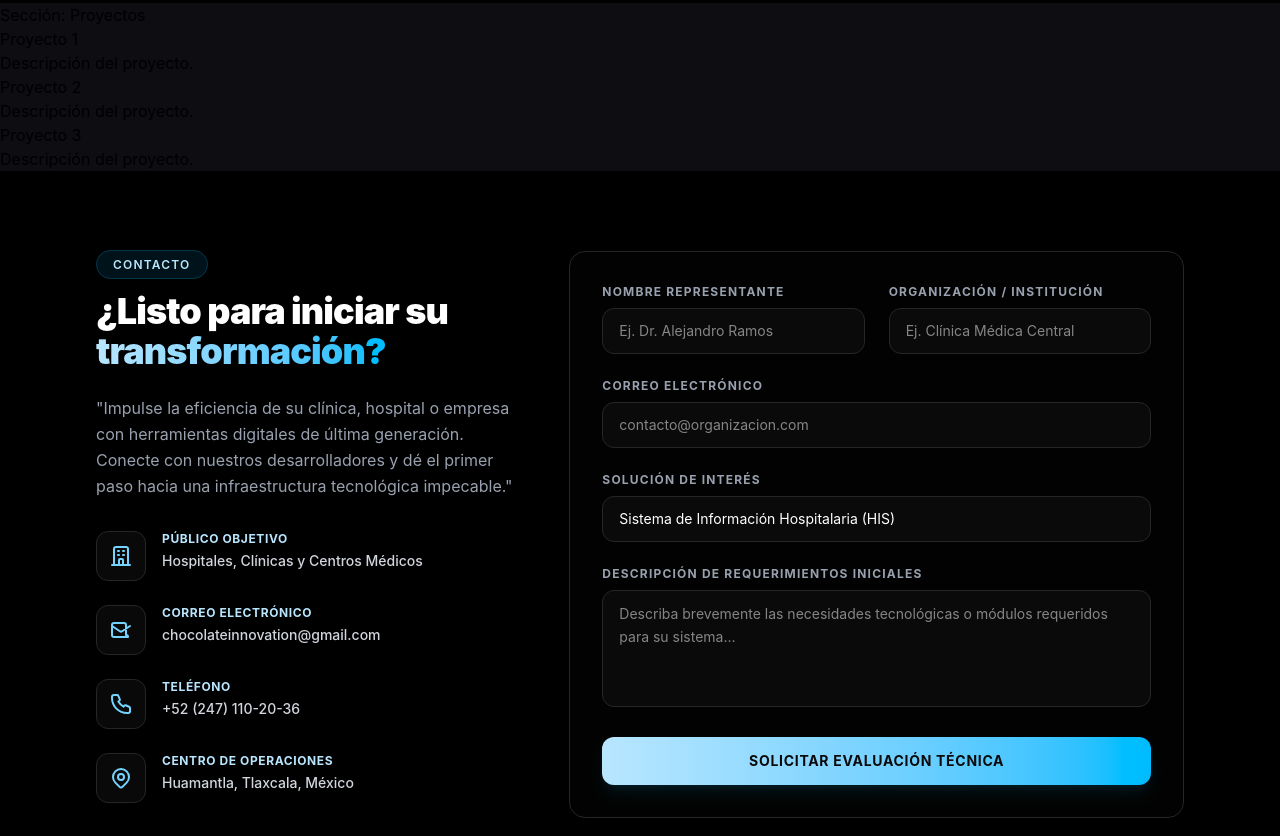
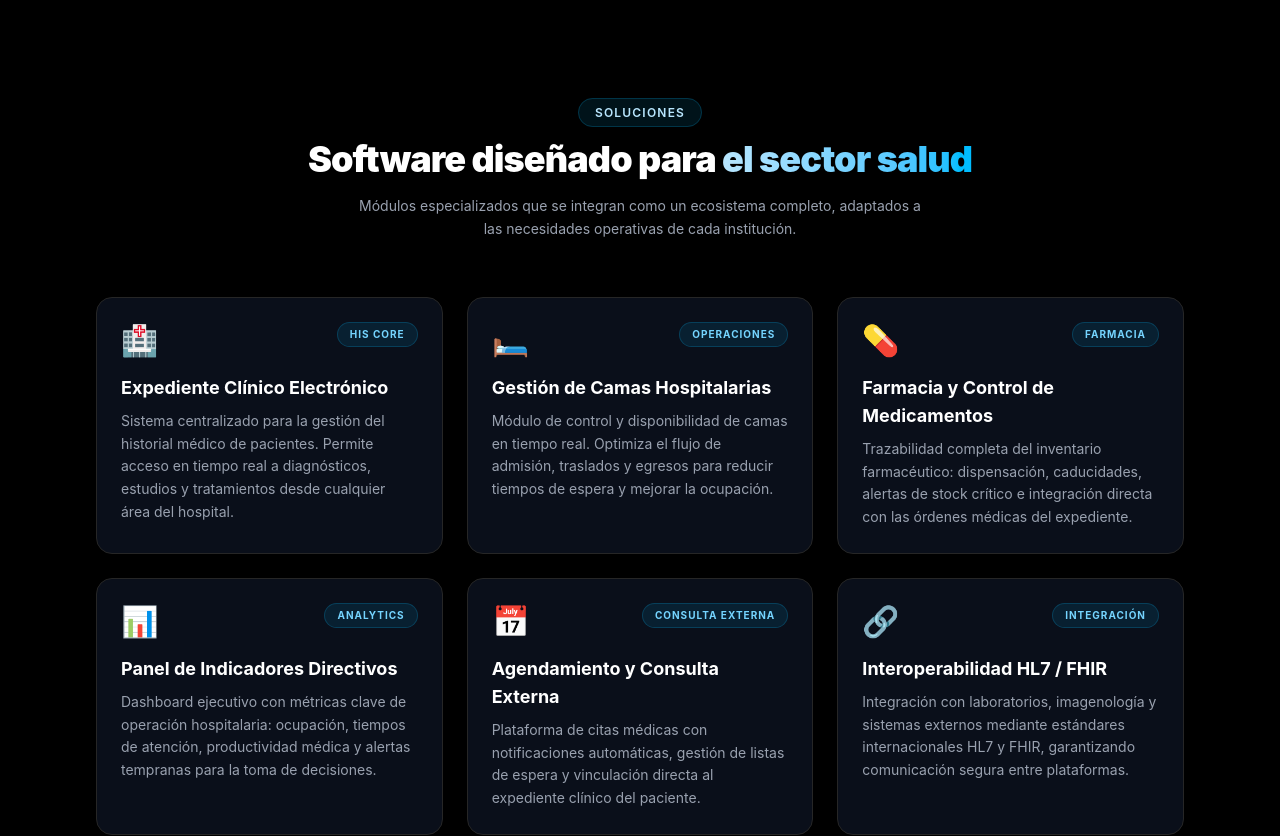
Before and after one commit to JJgithubUT/chocolate-innovation-site, a React (Vite) app: page / in a window 1280 px wide. Shown: the part 1740-2576 px from the top of the page. Built offline with nearby package versions, Linux system fonts and the light colour scheme.

Commit message:
Projects añadido | 15-6-2026 | juan 2.0

```diff
--- a/src/components/UI/ProjectCard.jsx
+++ b/src/components/UI/ProjectCard.jsx
@@ -1,8 +1,30 @@
-function ProjectCard({ title }) {
+function ProjectCard({ title, description, icon, tag }) {
   return (
-    <div>
-      <h3>{title}</h3>
-      <p>Descripción del proyecto.</p>
+    <div
+      className="group relative bg-[#0a0f1a] border border-neutral-800 rounded-2xl p-6 flex flex-col gap-4 cursor-pointer transition-all duration-300 hover:border-sky-500 hover:-translate-y-2 hover:shadow-[0_0_30px_rgba(56,189,248,0.15)]"
+    >
+      {/* Icon + Tag */}
+      <div className="flex items-start justify-between">
+        <div className="text-3xl">{icon}</div>
+        {tag && (
+          <span className="text-[10px] font-bold uppercase tracking-widest text-sky-300 bg-sky-400/10 border border-sky-400/20 px-3 py-1 rounded-full">
+            {tag}
+          </span>
+        )}
+      </div>
+
+      {/* Content */}
+      <div>
+        <h3 className="text-white font-bold text-lg mb-2 group-hover:text-sky-300 transition-colors duration-300">
+          {title}
+        </h3>
+        <p className="text-gray-400 text-sm leading-relaxed">
+          {description}
+        </p>
+      </div>
+
+      {/* Bottom accent line */}
+      <div className="absolute bottom-0 left-6 right-6 h-px bg-gradient-to-r from-transparent via-sky-500/0 to-transparent group-hover:via-sky-500/50 transition-all duration-500" />
     </div>
   );
 }
--- a/src/sections/Projects.jsx
+++ b/src/sections/Projects.jsx
@@ -1,13 +1,79 @@
 import ProjectCard from "../components/UI/ProjectCard";
+
+const projects = [
+  {
+    icon: "🏥",
+    title: "Expediente Clínico Electrónico",
+    description:
+      "Sistema centralizado para la gestión del historial médico de pacientes. Permite acceso en tiempo real a diagnósticos, estudios y tratamientos desde cualquier área del hospital.",
+    tag: "HIS Core",
+  },
+  {
+    icon: "🛏️",
+    title: "Gestión de Camas Hospitalarias",
+    description:
+      "Módulo de control y disponibilidad de camas en tiempo real. Optimiza el flujo de admisión, traslados y egresos para reducir tiempos de espera y mejorar la ocupación.",
+    tag: "Operaciones",
+  },
+  {
+    icon: "💊",
+    title: "Farmacia y Control de Medicamentos",
+    description:
+      "Trazabilidad completa del inventario farmacéutico: dispensación, caducidades, alertas de stock crítico e integración directa con las órdenes médicas del expediente.",
+    tag: "Farmacia",
+  },
+  {
+    icon: "📊",
+    title: "Panel de Indicadores Directivos",
+    description:
+      "Dashboard ejecutivo con métricas clave de operación hospitalaria: ocupación, tiempos de atención, productividad médica y alertas tempranas para la toma de decisiones.",
+    tag: "Analytics",
+  },
+  {
+    icon: "📅",
+    title: "Agendamiento y Consulta Externa",
+    description:
+      "Plataforma de citas médicas con notificaciones automáticas, gestión de listas de espera y vinculación directa al expediente clínico del paciente.",
+    tag: "Consulta Externa",
+  },
+  {
+    icon: "🔗",
+    title: "Interoperabilidad HL7 / FHIR",
+    description:
+      "Integración con laboratorios, imagenología y sistemas externos mediante estándares internacionales HL7 y FHIR, garantizando comunicación segura entre plataformas.",
+    tag: "Integración",
+  },
+];
 
 function Projects() {
   return (
-    <section id="projects">
-      <h2>Sección: Proyectos</h2>
-      <div>
-        <ProjectCard title="Proyecto 1" />
-        <ProjectCard title="Proyecto 2" />
-        <ProjectCard title="Proyecto 3" />
+    <section id="projects" className="bg-[#000000] py-24 px-6 md:px-12 lg:px-24">
+      <div className="max-w-6xl mx-auto">
+
+        {/* Header */}
+        <div className="text-center mb-14">
+          <span className="text-sky-200 font-semibold tracking-widest uppercase text-xs bg-sky-400/10 px-4 py-1.5 rounded-full border border-sky-400/20">
+            Soluciones
+          </span>
+          <h2 className="text-4xl font-black mt-4 mb-4 tracking-tight text-white">
+            Software diseñado para{" "}
+            <span className="text-transparent bg-clip-text bg-gradient-to-r from-sky-200 to-sky-400">
+              el sector salud
+            </span>
+          </h2>
+          <p className="text-gray-400 max-w-xl mx-auto text-sm leading-relaxed">
+            Módulos especializados que se integran como un ecosistema completo,
+            adaptados a las necesidades operativas de cada institución.
+          </p>
+        </div>
+
+        {/* Grid */}
+        <div className="grid grid-cols-1 sm:grid-cols-2 lg:grid-cols-3 gap-6">
+          {projects.map((project) => (
+            <ProjectCard key={project.title} {...project} />
+          ))}
+        </div>
+
       </div>
     </section>
   );
```
